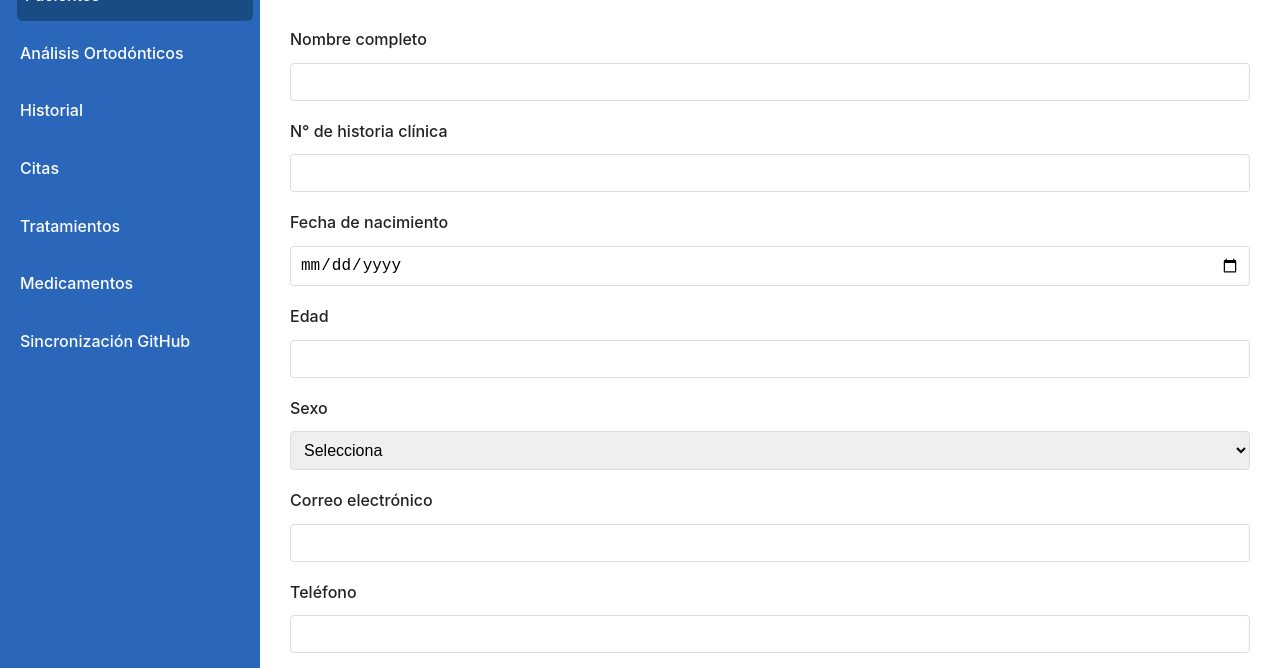
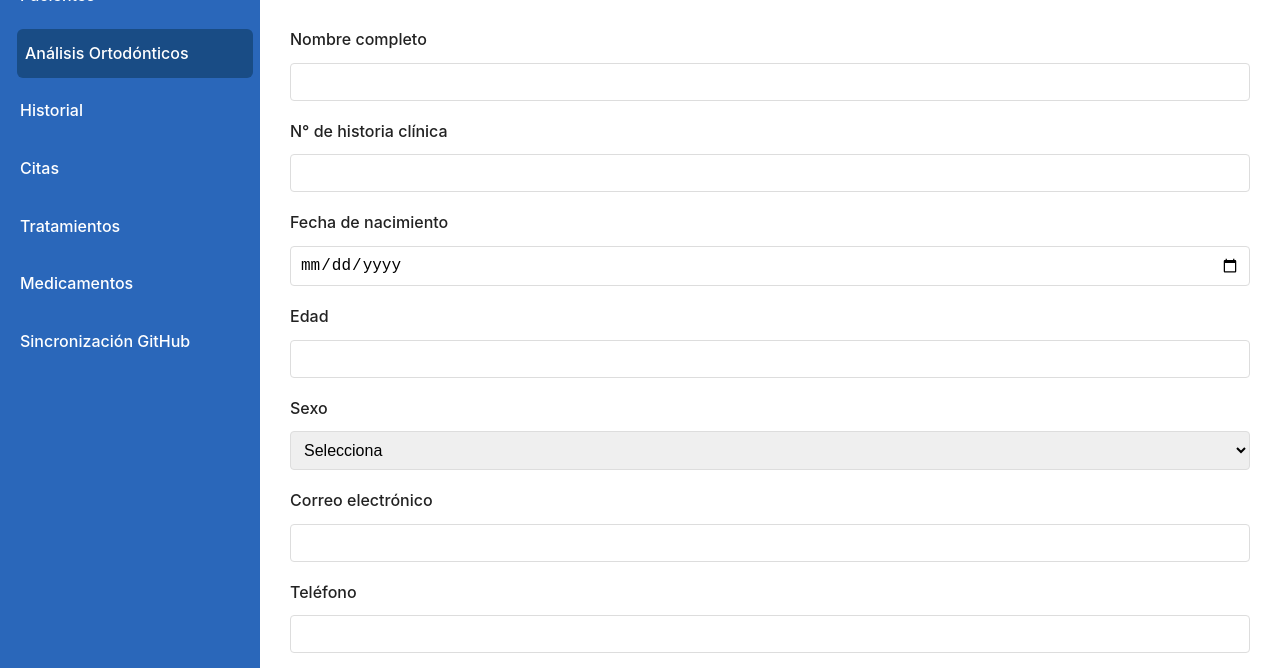
Before and after one commit to lizardoba/dentasoft-app, a plain HTML site: page index.html in a window 1280 px wide. Both pictures are taken after a click on the element "Análisis Ortodónticos". Shown: the part 130-798 px from the top of the page. Drawn offline with Linux system fonts and the light colour scheme.

Commit message:
Agregar sistema de navegación funcional para menús y tabs

```diff
--- a/index.html
+++ b/index.html
@@ -262,6 +262,24 @@
             }
         }
         window.onload = function(){ renderRecords(); };
+
+            // Sistema de navegación completo
+            const menuItems = document.querySelectorAll('.menu-item');
+            const tabs = document.querySelectorAll('.tab');
+
+            menuItems.forEach(item => {
+                        item.addEventListener('click', function() {
+                                        menuItems.forEach(mi => mi.classList.remove('active'));
+                                        this.classList.add('active');
+                                    });
+                    });
+
+            tabs.forEach(tab => {
+                        tab.addEventListener('click', function() {
+                                        tabs.forEach(t => t.classList.remove('active'));
+                                        this.classList.add('active');
+                                    });
+                    });
     </script>
 </body>
 </html>
```
